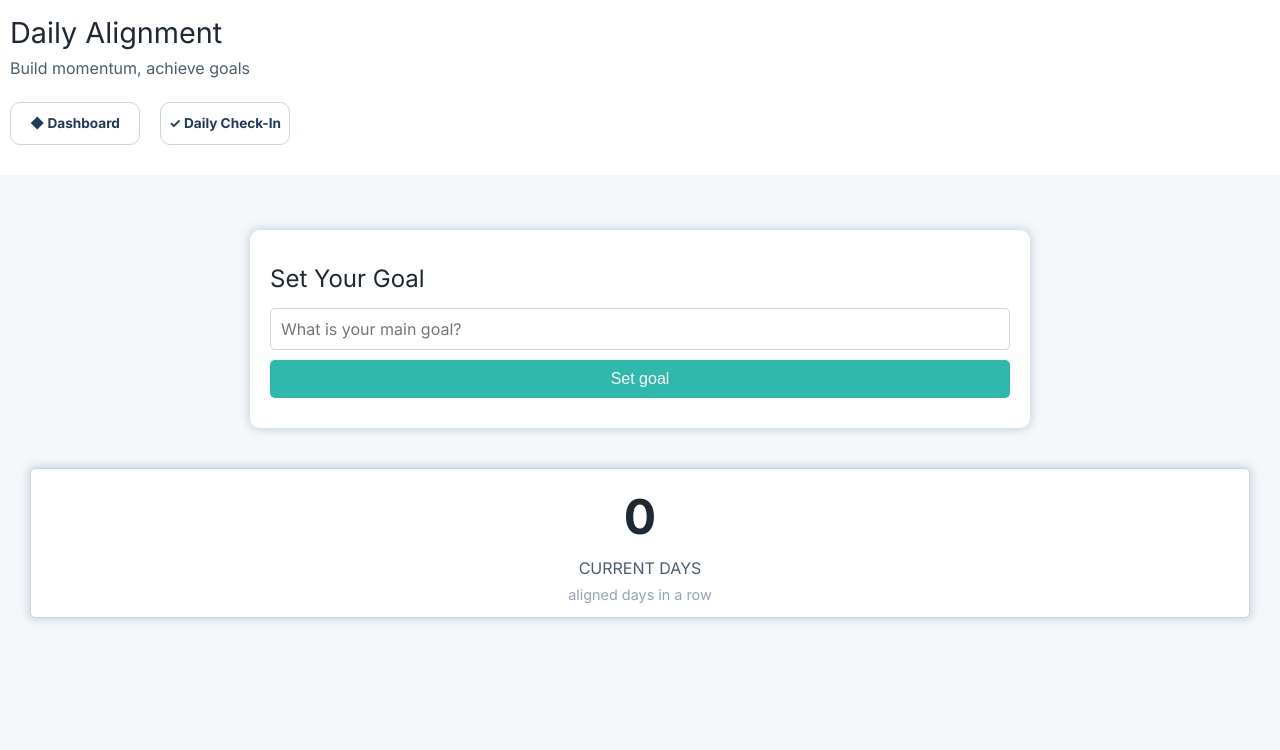
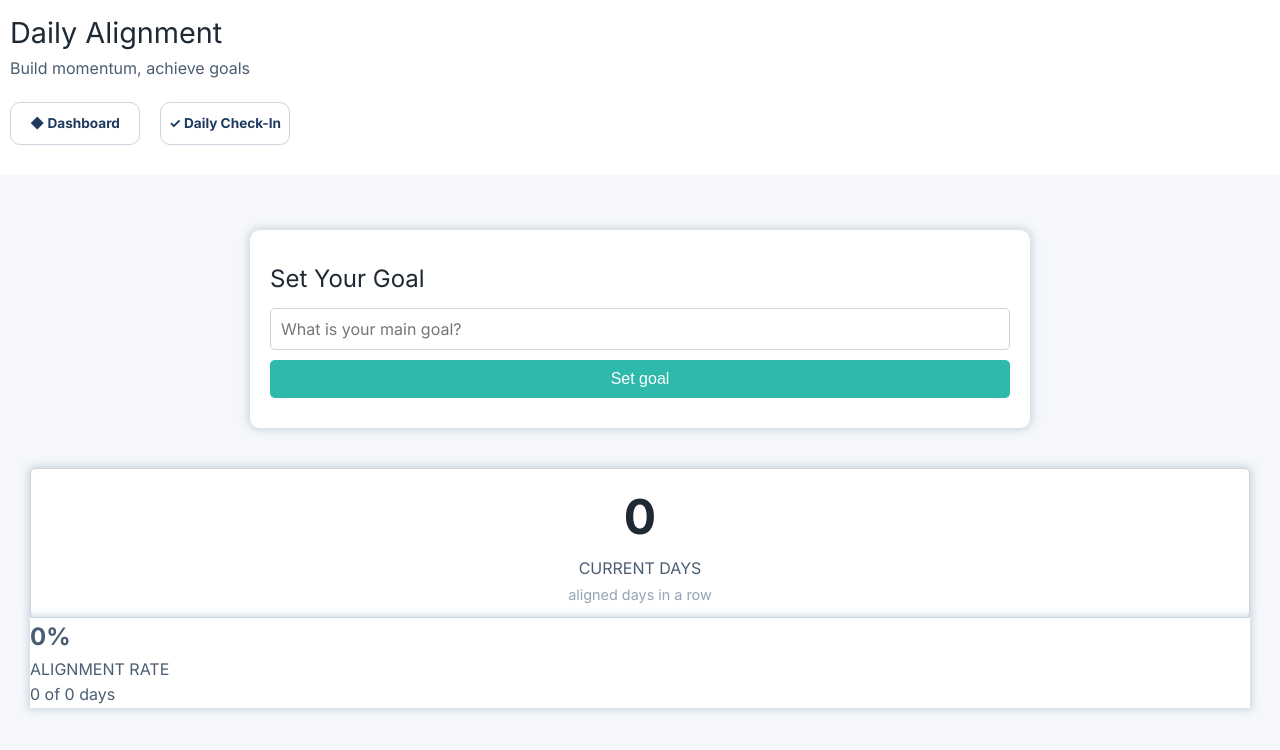
Before and after one commit to 4wiafe/daily-alignment, a React (Vite) app in the folder daily-alignment-app/: page /dashboard in a window 1280 px wide. Shown: the top 750 px of the page. Built offline with nearby package versions, Linux system fonts and the light colour scheme; a web font is replaced by a local one.

Commit message:
Add alignment rate

```diff
--- /dev/null
+++ b/daily-alignment-app/src/components/Dashboard/AlignmentSection.jsx
@@ -0,0 +1,25 @@
+import { useEffect, useState } from "react";
+import { calculateAlignmentRate } from "../Dashboard/services/checkinService";
+
+export default function AlignmentSection() {
+  const [alignment, setAlignment] = useState({
+    rate: 0,
+    yesDays: 0,
+    totalDays: 0,
+  });
+
+  useEffect(() => {
+    const data = calculateAlignmentRate();
+    setAlignment(data);
+  }, []);
+
+  return (
+    <div className="alignment">
+      <h2>{alignment.rate}%</h2>
+      <p>ALIGNMENT RATE</p>
+      <span>
+        {alignment.yesDays} of {alignment.totalDays} days
+      </span>
+    </div>
+  );
+}
--- a/daily-alignment-app/src/components/Dashboard/Dashboard.jsx
+++ b/daily-alignment-app/src/components/Dashboard/Dashboard.jsx
@@ -1,6 +1,7 @@
 import { Link } from "react-router-dom";
 import GoalSection from "./GoalSelection";
 import StreakSection from "./StreakSection";
+import AlignmentSection from "./AlignmentSection";
 import "./Dashboard.css";
 
 export default function Dashboard() {
@@ -30,6 +31,7 @@ export default function Dashboard() {
         <GoalSection />
         <section className="bento">
           <StreakSection />
+          <AlignmentSection />
         </section>
       </main>
     </>
--- a/daily-alignment-app/src/components/Dashboard/services/checkinService.js
+++ b/daily-alignment-app/src/components/Dashboard/services/checkinService.js
@@ -1,3 +1,5 @@
+import { loadCheckins } from "./checkService";
+
 export function calculateAlignmentRate() {
   const checkins = loadCheckins();
 
```
